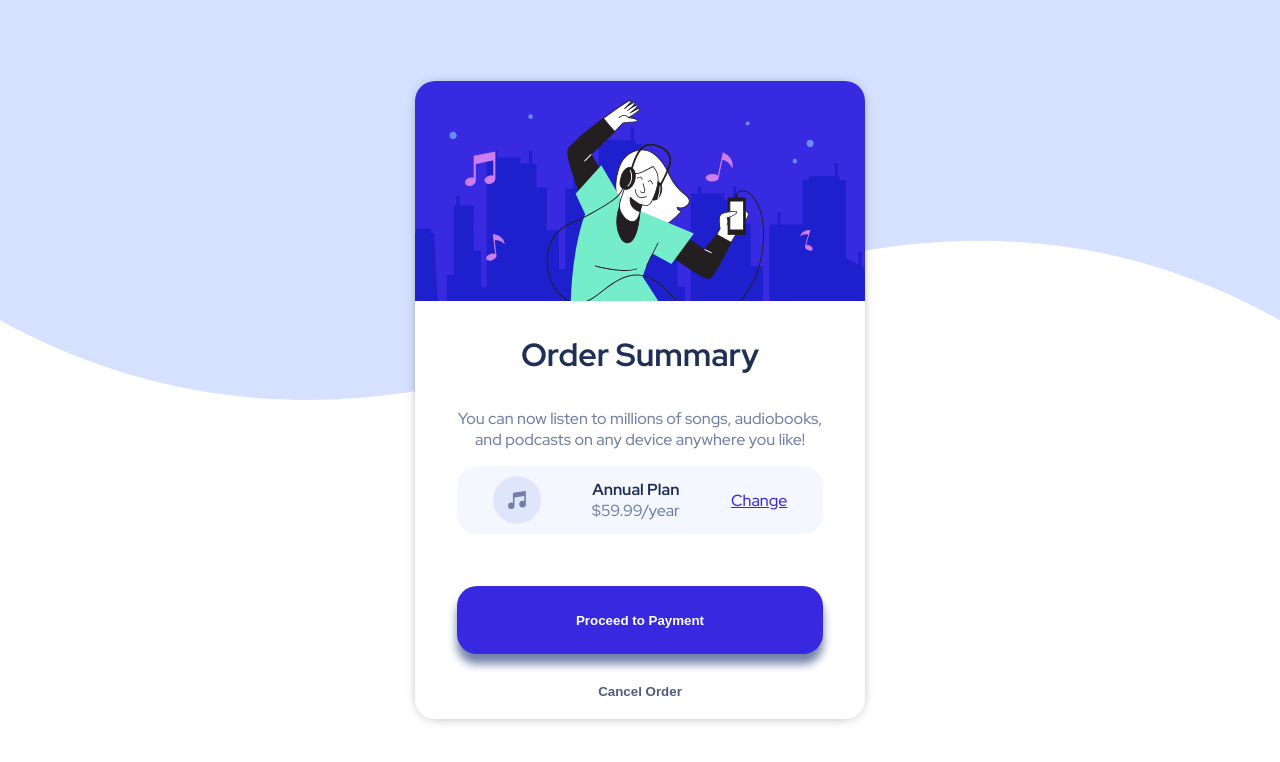
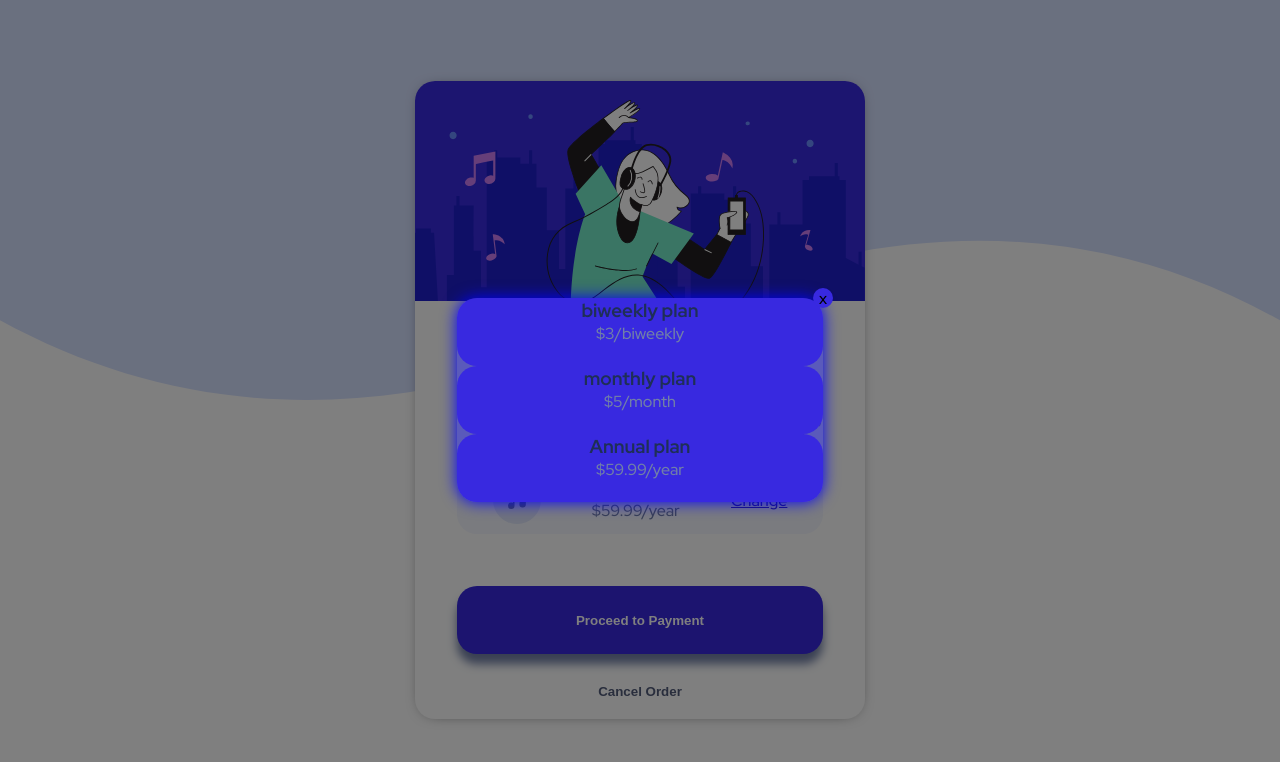
Before and after one commit to KaueRocha/card-music, a plain HTML site: page index.html in a window 1280 px wide. Both pictures are taken after a click on the link "Change". Drawn offline with Linux system fonts and the light colour scheme.

Commit message:
função JS do modal

```diff
--- a/index.html
+++ b/index.html
@@ -22,7 +22,7 @@
           <span class="plan-name">Annual Plan</span>
           <span class="plan-price">$59.99/year</span>
         </div>
-        <a class="signatures">Change</a>
+        <a  onclick="openModal()" class="signatures">Change</a>
       </div>
     </div>
     <button class="button-first">Proceed to Payment</button>
@@ -31,6 +31,7 @@
   <div class="modal">
     <div class="modal-bg">
       <div class="modal-body">
+        <div onclick="closedModal()" class="closed"><p>x</p></div>
         <div class="option-plan">
           <h3>biweekly plan</h3>
           <p class="plan-price">$3/biweekly</p>
@@ -42,9 +43,10 @@
         <div class="option-plan">
           <h3>Annual plan</h3>
           <p class="plan-price">$59.99/year</p>
-        </div>s
+        </div>
       </div>
     </div>
   </div>
+  <script src="script.js"></script>
 </body>
 </html>
--- /dev/null
+++ b/script.js
@@ -0,0 +1,11 @@
+function openModal() {
+    const modal = document.querySelector('.modal')
+
+    modal.style.display = "block"
+}
+
+function closedModal() {
+    const modal = document.querySelector('.modal')
+
+    modal.style.display = "none"
+}
--- a/style.css
+++ b/style.css
@@ -143,3 +143,18 @@ img {
 h3 {
   color: hsl(223, 47%, 23%);
 }
+
+.closed {
+  border-radius: 50px;
+  background-color:  hsl(245, 75%, 52%);
+  width: 20px;
+  height: 20px;
+  position: absolute;
+  top: -10px;
+  right: -10px;
+  text-align: center;
+  display: flex;
+  align-items: center;
+  justify-content: center;
+  cursor: pointer;
+}
```
